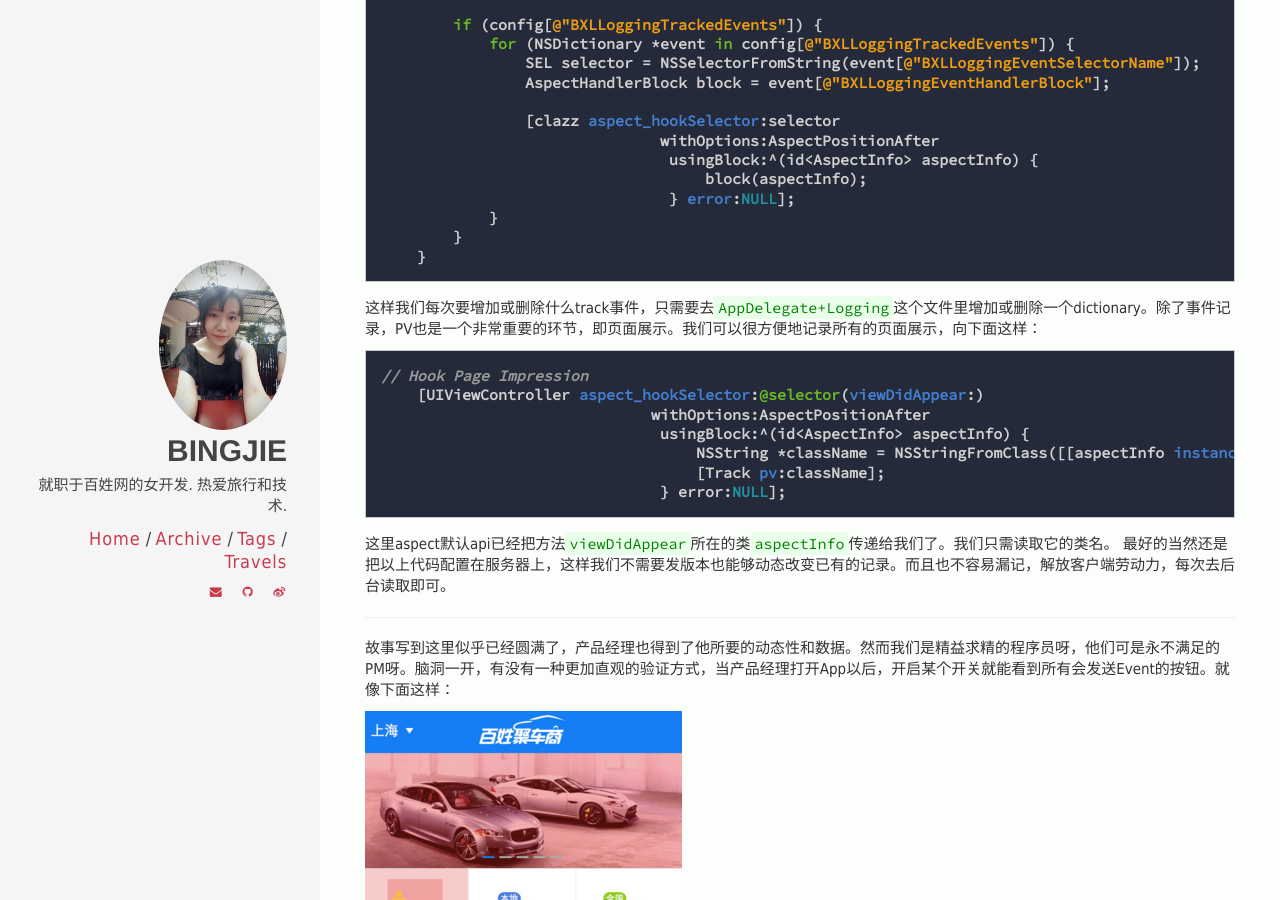
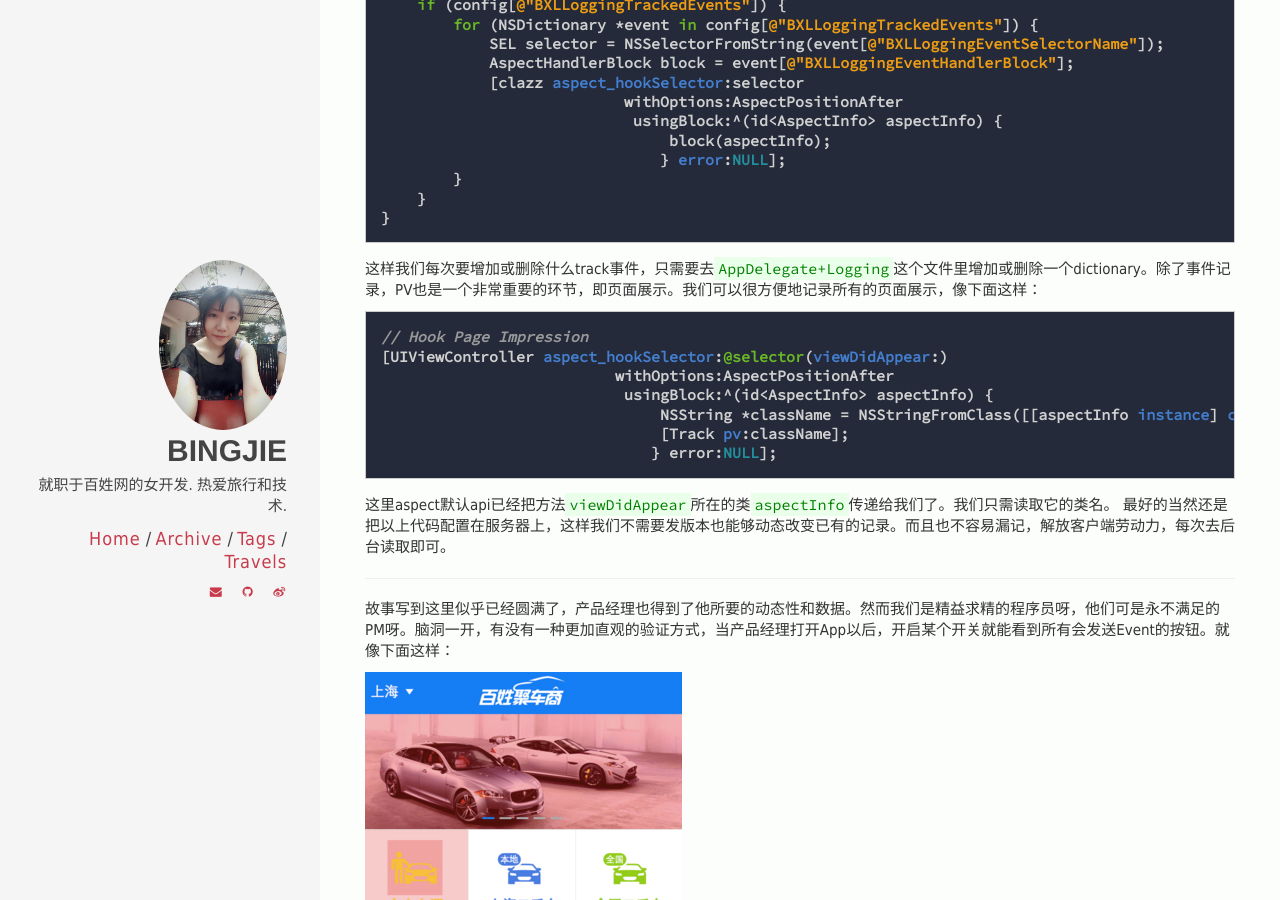
Before and after one commit to chaojimiaomiao/chaojimiaomiao.github.io, a Jekyll site: the page built from _posts/2015-11-05-OC中aspect切面编程应用.md, in a window 1280 px wide and 900 px high, scrolled down 2575 px. Built offline with Jekyll 4.4.1, drawn with Linux system fonts in a browser that asks for light colours; comment, search, counter and statistics services are not loaded.

Commit message:
改评论系统和格式

```diff
--- a/_layouts/page.html
+++ b/_layouts/page.html
@@ -7,6 +7,12 @@ layout: default
 
 </div>
 
+<!-- UY BEGIN -->
+<div id="uyan_frame"></div>
+<script type="text/javascript" src="http://v2.uyan.cc/code/uyan.js?uid=2069449"></script>
+<!-- UY END -->
+
+
 {% if site.owner.disqus-shortname and page.comments == true %}
 <div id="disqus_thread"></div>
 {% include disqus.html %}
--- a/_posts/2015-11-05-OC中aspect切面编程应用.md
+++ b/_posts/2015-11-05-OC中aspect切面编程应用.md
@@ -124,34 +124,32 @@ Aspect只有两个API:
 {% highlight Objective-C %}
 //AppDelegate+Logging.m
 // Hook Events
-    for (NSString *className in eventConfigs) {
-        Class clazz = NSClassFromString(className);
-        NSDictionary *config = configs[className];
-
-        if (config[@"BXLLoggingTrackedEvents"]) {
-            for (NSDictionary *event in config[@"BXLLoggingTrackedEvents"]) {
-                SEL selector = NSSelectorFromString(event[@"BXLLoggingEventSelectorName"]);
-                AspectHandlerBlock block = event[@"BXLLoggingEventHandlerBlock"];
-
-                [clazz aspect_hookSelector:selector
-                               withOptions:AspectPositionAfter
-                                usingBlock:^(id<AspectInfo> aspectInfo) {
-                                    block(aspectInfo);
-                                } error:NULL];
-            }
+for (NSString *className in eventConfigs) {
+    Class clazz = NSClassFromString(className);
+    NSDictionary *config = configs[className];
+    if (config[@"BXLLoggingTrackedEvents"]) {
+        for (NSDictionary *event in config[@"BXLLoggingTrackedEvents"]) {
+            SEL selector = NSSelectorFromString(event[@"BXLLoggingEventSelectorName"]);
+            AspectHandlerBlock block = event[@"BXLLoggingEventHandlerBlock"];
+            [clazz aspect_hookSelector:selector
+                           withOptions:AspectPositionAfter
+                            usingBlock:^(id<AspectInfo> aspectInfo) {
+                                block(aspectInfo);
+                               } error:NULL];
         }
     }
+}
 {% endhighlight %}
 
-这样我们每次要增加或删除什么track事件，只需要去`AppDelegate+Logging`这个文件里增加或删除一个dictionary。除了事件记录，PV也是一个非常重要的环节，即页面展示。我们可以很方便地记录所有的页面展示，向下面这样：
+这样我们每次要增加或删除什么track事件，只需要去`AppDelegate+Logging`这个文件里增加或删除一个dictionary。除了事件记录，PV也是一个非常重要的环节，即页面展示。我们可以很方便地记录所有的页面展示，像下面这样：
 {% highlight Objective-C %}
 // Hook Page Impression
-    [UIViewController aspect_hookSelector:@selector(viewDidAppear:)
-                              withOptions:AspectPositionAfter
-                               usingBlock:^(id<AspectInfo> aspectInfo) {
-                                   NSString *className = NSStringFromClass([[aspectInfo instance] class]);
-                                   [Track pv:className];
-                               } error:NULL];
+[UIViewController aspect_hookSelector:@selector(viewDidAppear:)
+                          withOptions:AspectPositionAfter
+                           usingBlock:^(id<AspectInfo> aspectInfo) {
+                               NSString *className = NSStringFromClass([[aspectInfo instance] class]);
+                               [Track pv:className];
+                              } error:NULL];
 {% endhighlight %}
 
 这里aspect默认api已经把方法`viewDidAppear`所在的类`aspectInfo`传递给我们了。我们只需读取它的类名。
```
Also changed, not shown: 404.html (+4 -5 lines).
